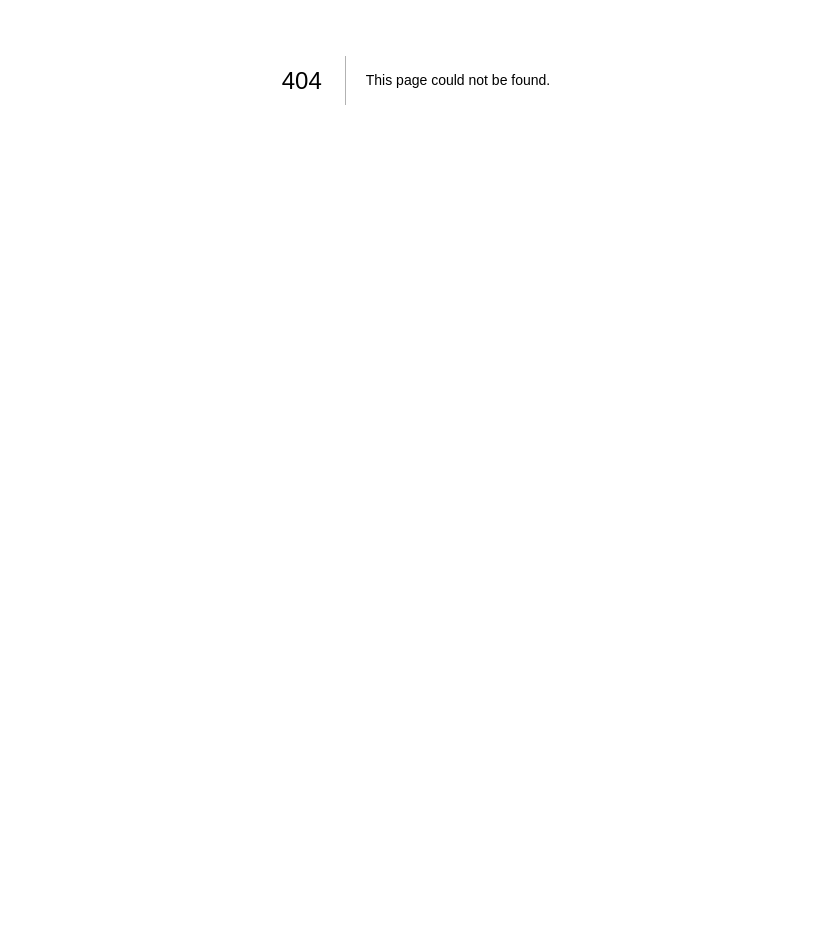
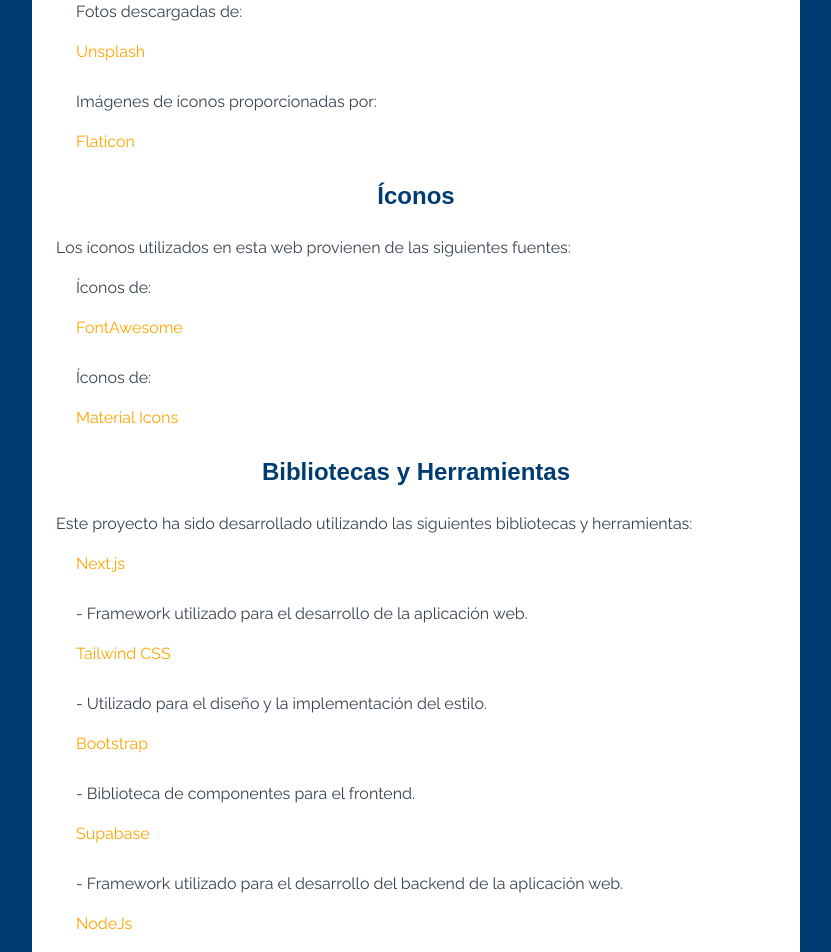
Before and after one commit to Rodro1975/archivo_historico_libreria-ug, a Next.js app: page /contribuciones in a window 1280 px wide. Before the commit this address had no page. Shown: the part 320-1272 px from the top of the page, without its empty margins (224-1055 px from the left). Before the commit the page ends 800 px from the top, so only its background shows below. Built offline with nearby package versions, Linux system fonts and the light colour scheme; a web font is replaced by a local one.

Commit message:
Creación de la página Contribuciones

```diff
--- /dev/null
+++ b/src/app/contribuciones/page.js
@@ -0,0 +1,218 @@
+"use client";
+
+import React, { useEffect, useState } from "react";
+import { useRouter } from "next/navigation";
+import NavBar from "@/components/NavBar";
+import Footer from "@/components/Footer";
+
+const ContribucionesPage = () => {
+  const [userData, setUserData] = useState(null);
+  const [loading, setLoading] = useState(true);
+  const router = useRouter();
+
+  return (
+    <div className="min-h-screen bg-blue">
+      <NavBar />
+      <div className="max-w-3xl mx-auto p-6 bg-white rounded-lg shadow-md mt-8 mb-8">
+        <h1 className="text-4xl font-bold text-center text-[#003c71] mb-6">
+          Contribuciones y Agradecimientos
+        </h1>
+        <h2 className="text-2xl font-bold text-center text-[#003c71] mb-6">
+          Imagenes
+        </h2>
+        <p className="text-gray-700 mb-4">
+          Agradecemos a los siguientes autores y plataformas por las imágenes
+          utilizadas en este proyecto:
+        </p>
+
+        <ul className="list-disc pl-5 mt-2">
+          <li>
+            <p className="text-gray-700 mb-4">Fotos descargadas de: </p>{" "}
+            <a
+              href="https://unsplash.com"
+              target="_blank"
+              rel="noopener noreferrer"
+              className="mb-4 text-orange mb-6 relative inline-block hover:font-bold after:content-[''] after:block after:w-full after:h-[2px] after:bg-yellow after:scale-x-0 after:transition-transform after:duration-300 after:origin-left hover:after:scale-x-100"
+            >
+              Unsplash
+            </a>
+          </li>
+          <li>
+            <p className="text-gray-700 mb-4">
+              Imágenes de íconos proporcionadas por:{" "}
+            </p>{" "}
+            <a
+              href="https://www.flaticon.com"
+              target="_blank"
+              rel="noopener noreferrer"
+              className="mb-4 text-orange mb-6 relative inline-block hover:font-bold after:content-[''] after:block after:w-full after:h-[2px] after:bg-yellow after:scale-x-0 after:transition-transform after:duration-300 after:origin-left hover:after:scale-x-100"
+            >
+              Flaticon
+            </a>
+          </li>
+        </ul>
+
+        <h2 className="text-2xl font-bold text-center text-[#003c71] mb-6">
+          Íconos
+        </h2>
+        <p className="text-gray-700 mb-4">
+          Los íconos utilizados en esta web provienen de las siguientes fuentes:
+        </p>
+        <ul className="list-disc pl-5 mt-2">
+          <li>
+            <p className="text-gray-700 mb-4">Íconos de: </p>{" "}
+            <a
+              href="https://fontawesome.com"
+              target="_blank"
+              rel="noopener noreferrer"
+              className="mb-4 text-orange mb-6 relative inline-block hover:font-bold after:content-[''] after:block after:w-full after:h-[2px] after:bg-yellow after:scale-x-0 after:transition-transform after:duration-300 after:origin-left hover:after:scale-x-100"
+            >
+              FontAwesome
+            </a>
+          </li>
+          <li>
+            <p className="text-gray-700 mb-4">Íconos de: </p>{" "}
+            <a
+              href="https://material.io/resources/icons/"
+              target="_blank"
+              rel="noopener noreferrer"
+              className="mb-4 text-orange mb-6 relative inline-block hover:font-bold after:content-[''] after:block after:w-full after:h-[2px] after:bg-yellow after:scale-x-0 after:transition-transform after:duration-300 after:origin-left hover:after:scale-x-100"
+            >
+              Material Icons
+            </a>
+          </li>
+        </ul>
+
+        <h2 className="text-2xl font-bold text-center text-[#003c71] mb-6">
+          Bibliotecas y Herramientas
+        </h2>
+        <p className="text-gray-700 mb-4">
+          Este proyecto ha sido desarrollado utilizando las siguientes
+          bibliotecas y herramientas:
+        </p>
+        <ul className="list-disc pl-5 mt-2">
+          <li>
+            <a
+              href="https://nextjs.org"
+              target="_blank"
+              rel="noopener noreferrer"
+              className="mb-4 text-orange mb-6 relative inline-block hover:font-bold after:content-[''] after:block after:w-full after:h-[2px] after:bg-yellow after:scale-x-0 after:transition-transform after:duration-300 after:origin-left hover:after:scale-x-100"
+            >
+              Next.js
+            </a>{" "}
+            <p className="text-gray-700 mb-4">
+              - Framework utilizado para el desarrollo de la aplicación web.
+            </p>
+          </li>
+          <li>
+            <a
+              href="https://tailwindcss.com"
+              target="_blank"
+              rel="noopener noreferrer"
+              className="mb-4 text-orange mb-6 relative inline-block hover:font-bold after:content-[''] after:block after:w-full after:h-[2px] after:bg-yellow after:scale-x-0 after:transition-transform after:duration-300 after:origin-left hover:after:scale-x-100"
+            >
+              Tailwind CSS
+            </a>{" "}
+            <p className="text-gray-700 mb-4">
+              - Utilizado para el diseño y la implementación del estilo.
+            </p>
+          </li>
+          <li>
+            <a
+              href="https://getbootstrap.com"
+              target="_blank"
+              rel="noopener noreferrer"
+              className="mb-4 text-orange mb-6 relative inline-block hover:font-bold after:content-[''] after:block after:w-full after:h-[2px] after:bg-yellow after:scale-x-0 after:transition-transform after:duration-300 after:origin-left hover:after:scale-x-100"
+            >
+              Bootstrap
+            </a>{" "}
+            <p className="text-gray-700 mb-4">
+              - Biblioteca de componentes para el frontend.
+            </p>
+          </li>
+          <li>
+            <a
+              href="https://supabase.com/"
+              target="_blank"
+              rel="noopener noreferrer"
+              className="mb-4 text-orange mb-6 relative inline-block hover:font-bold after:content-[''] after:block after:w-full after:h-[2px] after:bg-yellow after:scale-x-0 after:transition-transform after:duration-300 after:origin-left hover:after:scale-x-100"
+            >
+              Supabase
+            </a>{" "}
+            <p className="text-gray-700 mb-4">
+              - Framework utilizado para el desarrollo del backend de la
+              aplicación web.
+            </p>
+          </li>
+          <li>
+            <a
+              href="https://nodejs.org/en"
+              target="_blank"
+              rel="noopener noreferrer"
+              className="mb-4 text-orange mb-6 relative inline-block hover:font-bold after:content-[''] after:block after:w-full after:h-[2px] after:bg-yellow after:scale-x-0 after:transition-transform after:duration-300 after:origin-left hover:after:scale-x-100"
+            >
+              NodeJs
+            </a>{" "}
+            <p className="text-gray-700 mb-4">
+              - Entorno de ejecución de JavaScript multiplataforma, de código
+              abierto y gratuito que permite a los desarrolladores crear
+              servidores, aplicaciones web, herramientas de línea de comandos y
+              scripts.
+            </p>
+          </li>
+        </ul>
+        <li>
+          <a
+            href="https://code.visualstudio.com/"
+            target="_blank"
+            rel="noopener noreferrer"
+            className="mb-4 text-orange mb-6 relative inline-block hover:font-bold after:content-[''] after:block after:w-full after:h-[2px] after:bg-yellow after:scale-x-0 after:transition-transform after:duration-300 after:origin-left hover:after:scale-x-100"
+          >
+            Visual Studio Code
+          </a>{" "}
+          <p className="text-gray-700 mb-4">- Editor de codigo.</p>
+        </li>
+
+        <h2 className="text-2xl font-bold text-center text-[#003c71] mb-6">
+          Licencias
+        </h2>
+        <p className="text-gray-700 mb-4">
+          Los recursos utilizados en este proyecto están sujetos a las
+          siguientes licencias:
+        </p>
+        <ul className="list-disc pl-5 mt-2">
+          <li>
+            <p className="text-gray-700 mb-4">
+              Imágenes y gráficos bajo la licencia de:{" "}
+            </p>{" "}
+            <a
+              href="https://creativecommons.org/licenses/by/4.0/"
+              target="_blank"
+              rel="noopener noreferrer"
+              className="mb-4 text-orange mb-6 relative inline-block hover:font-bold after:content-[''] after:block after:w-full after:h-[2px] after:bg-yellow after:scale-x-0 after:transition-transform after:duration-300 after:origin-left hover:after:scale-x-100"
+            >
+              Creative Commons Attribution 4.0
+            </a>
+          </li>
+          <li>
+            <p className="text-gray-700 mb-4">
+              Íconos y bibliotecas están bajo las licencias especificadas por
+              los proveedores correspondientes.
+            </p>
+          </li>
+        </ul>
+        <p>
+          <a
+            href="/"
+            className="text-2xl font-light text-center text-gold mb-6 relative inline-block hover:font-bold after:content-[''] after:block after:w-full after:h-[2px] after:bg-yellow after:scale-x-0 after:transition-transform after:duration-300 after:origin-left hover:after:scale-x-100"
+          >
+            Regresar al inicio
+          </a>
+        </p>
+      </div>
+      <Footer />
+    </div>
+  );
+};
+
+export default ContribucionesPage;
```
